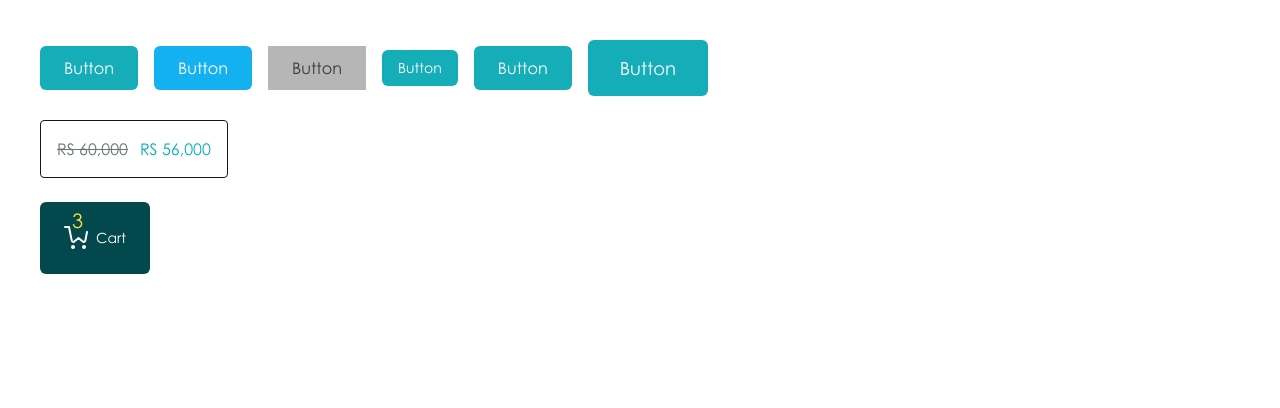
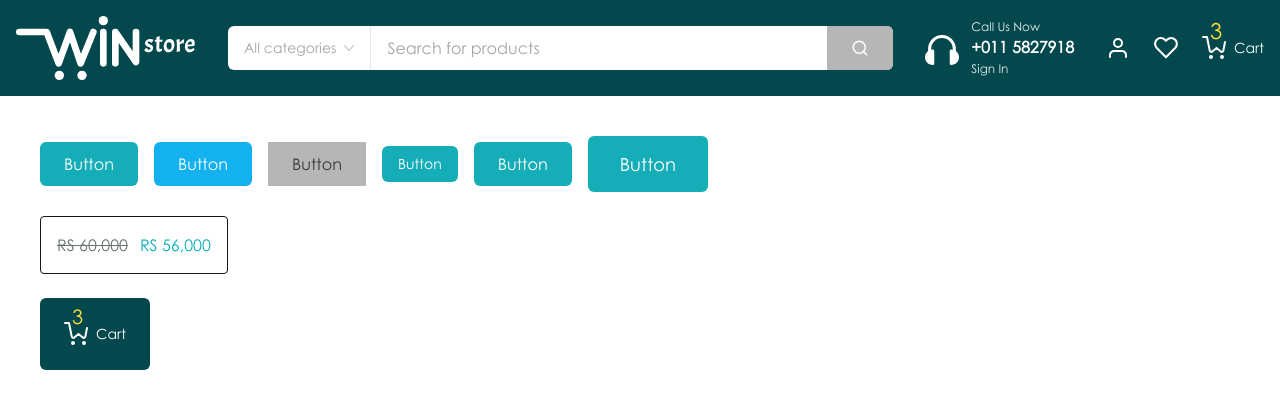
Before and after one commit to sazzad4677/mm-assessment-client, a Next.js app: page / in a window 1280 px wide. Shown: the top 408 px of the page. Built offline with nearby package versions, Linux system fonts and the light colour scheme.

Commit message:
feat(component): implement and integrate TopHeader component into the main layout

```diff
--- a/src/app/layout.tsx
+++ b/src/app/layout.tsx
@@ -1,6 +1,7 @@
 import type { Metadata } from 'next';
 import { Questrial } from 'next/font/google';
 import './globals.css';
+import TopHeader from '@/components/layout/TopHeader';
 
 // Using Google Font Fallback (Questrial) for Century Gothic
 const questrial = Questrial({
@@ -22,7 +23,10 @@ export default function RootLayout({
 }>) {
   return (
     <html lang="en" className={`${questrial.variable} h-full antialiased`}>
-      <body className="font-sans min-h-full flex flex-col">{children}</body>
+      <body className="font-sans min-h-full flex flex-col">
+        <TopHeader />
+        <main className="flex-grow">{children}</main>
+      </body>
     </html>
   );
 }
--- /dev/null
+++ b/src/components/layout/TopHeader.tsx
@@ -0,0 +1,135 @@
+import Image from 'next/image';
+import Link from 'next/link';
+
+export default function TopHeader() {
+  return (
+    <header className="bg-header w-full text-white">
+      <div className="container mx-auto px-4 py-4 flex items-center justify-between">
+        {/* 1. Left Section (Logo) */}
+        <div className="flex-shrink-0">
+          <Link href="/">
+            <Image
+              src="/icons/winstore-logo-header.svg"
+              alt="Winstore Logo"
+              width={180}
+              height={45}
+              className="object-contain"
+              priority
+            />
+          </Link>
+        </div>
+
+        {/* 2. Middle Section (Search Bar) */}
+        <div className="flex-grow max-w-2xl mx-8">
+          <div className="flex items-center bg-bg-main rounded-md overflow-hidden h-11">
+            {/* Category Dropdown */}
+            <button className="flex items-center space-x-2 px-4 h-full border-r border-gray-200 cursor-pointer hover:bg-gray-50 transition">
+              <span className="text-input-placeholder text-sm">
+                All categories
+              </span>
+              <Image
+                src="/icons/down-arrow.svg"
+                alt="Dropdown"
+                width={10}
+                height={10}
+              />
+            </button>
+
+            {/* Input Field */}
+            <input
+              type="text"
+              placeholder="Search for products"
+              className="flex-grow h-full px-4 outline-none text-black placeholder:text-input-placeholder bg-transparent"
+            />
+
+            {/* Search Button */}
+            <button
+              aria-label="Search"
+              className="h-full px-6 bg-btn-gray flex items-center justify-center cursor-pointer transition hover:brightness-95"
+            >
+              <Image
+                src="/icons/search.svg"
+                alt="Search"
+                width={18}
+                height={18}
+              />
+            </button>
+          </div>
+        </div>
+
+        {/* 3. Right Section (Contact & Actions) */}
+        <div className="flex items-center space-x-8">
+          {/* Contact Block */}
+          <div className="flex items-center space-x-3">
+            <Image
+              src="/icons/headphone.svg"
+              alt="Call Us"
+              width={34}
+              height={34}
+              className="mt-1"
+            />
+            <div className="flex flex-col leading-tight">
+              <span className="text-xs text-white/90">Call Us Now</span>
+              <span className="font-bold text-base text-white">
+                +011 5827918
+              </span>
+              <Link
+                href="/signin"
+                className="text-xs text-white/90 hover:underline mt-0.5"
+              >
+                Sign In
+              </Link>
+            </div>
+          </div>
+
+          {/* Action Icons */}
+          <div className="flex items-center space-x-6">
+            <Link
+              href="/account"
+              className="hover:opacity-80 transition"
+              aria-label="User Account"
+            >
+              <Image
+                src="/icons/user.svg"
+                alt="User Account"
+                width={24}
+                height={24}
+              />
+            </Link>
+            <Link
+              href="/wishlist"
+              className="hover:opacity-80 transition"
+              aria-label="Wishlist"
+            >
+              <Image
+                src="/icons/heart.svg"
+                alt="Wishlist"
+                width={24}
+                height={24}
+              />
+            </Link>
+
+            {/* Cart Block */}
+            <Link
+              href="/cart"
+              className="flex items-center space-x-2 hover:opacity-80 transition"
+            >
+              <div className="relative">
+                <Image
+                  src="/icons/shopping-cart.svg"
+                  alt="Cart"
+                  width={24}
+                  height={24}
+                />
+                <span className="absolute -top-4 left-2 text-badge-yellow text-[22px] font-medium leading-none">
+                  3
+                </span>
+              </div>
+              <span className="text-sm font-medium">Cart</span>
+            </Link>
+          </div>
+        </div>
+      </div>
+    </header>
+  );
+}
```
